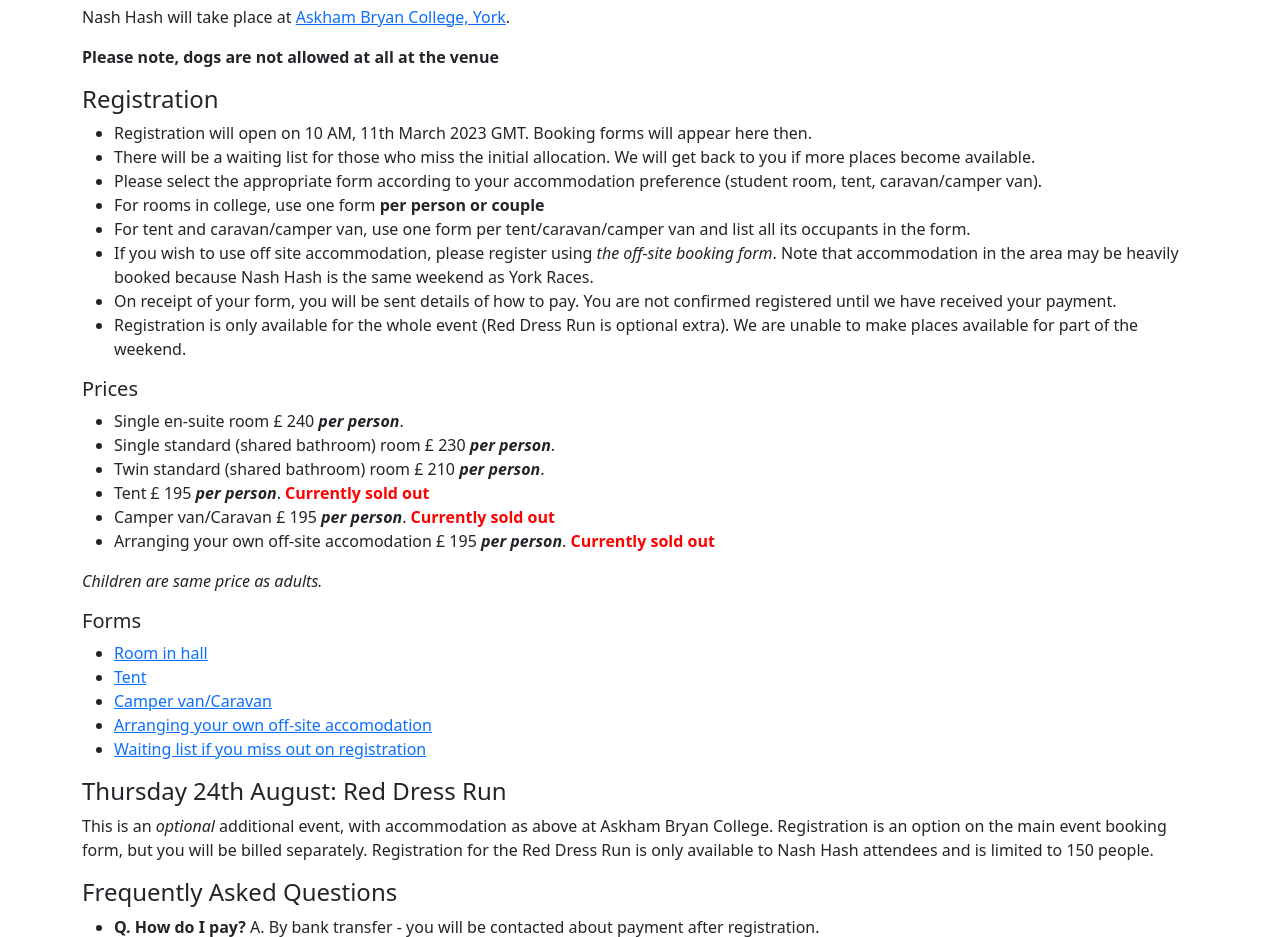
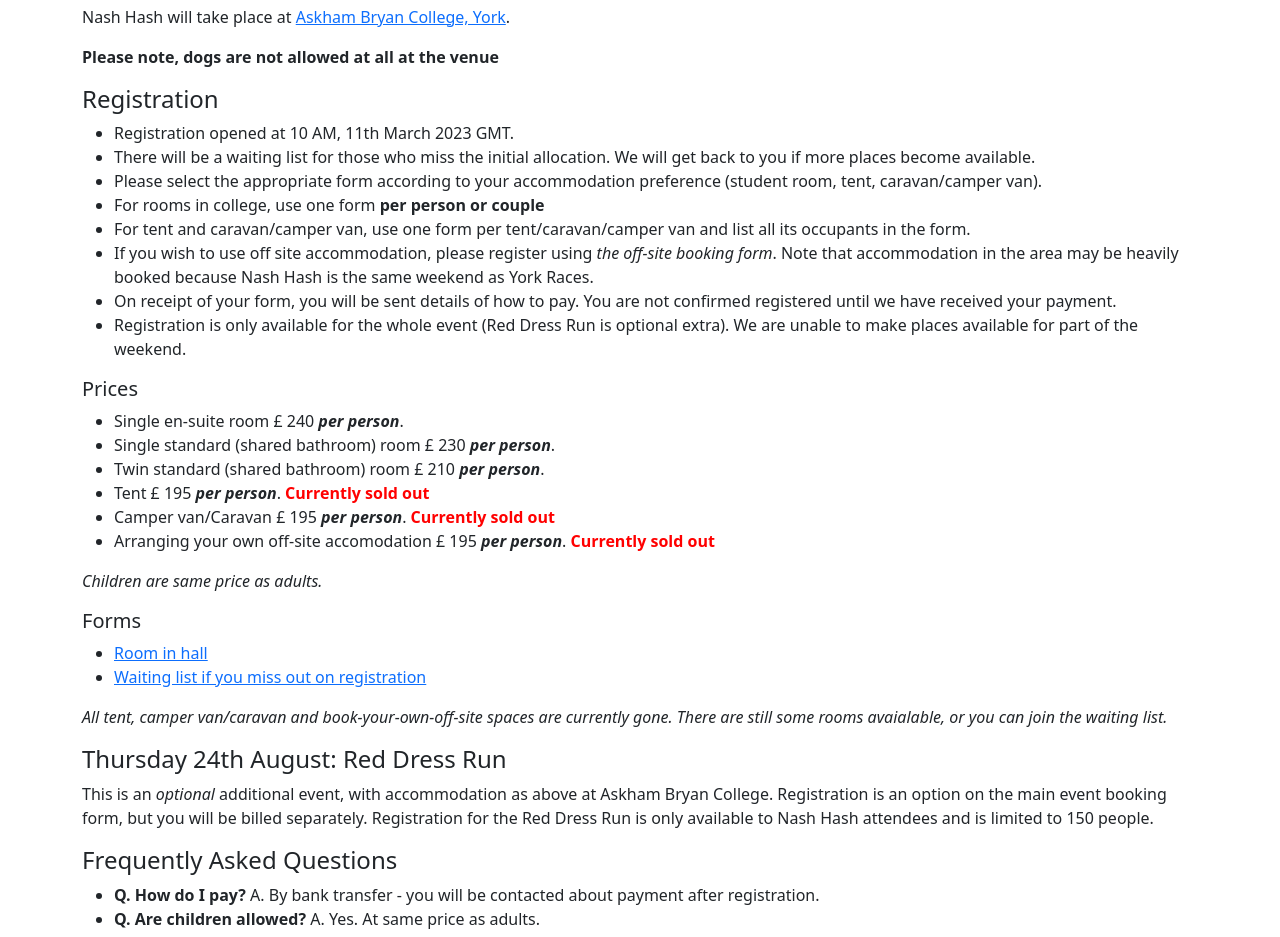
Before and after one commit to rapunzelnashhash/UK-Nash-Hash-2023, a website: page src/index.html in a window 1280 px wide. Shown: the part 653-1590 px from the top of the page. Drawn offline with nearby package versions, Linux system fonts and the light colour scheme.

Commit message:
Hide the full forms.

```diff
--- a/src/index.html
+++ b/src/index.html
@@ -71,7 +71,7 @@
 <h4>Registration</h4>
 <div>
 <ul>
-<li>Registration will open on 10 AM, 11th March 2023 GMT. Booking forms will appear here then.</li>
+<li>Registration opened at 10 AM, 11th March 2023 GMT.</li>
 <li>There will be a waiting list for those who miss the initial allocation. We will get back to you if more places become available.</li>
 <li>Please select the appropriate form according to your accommodation preference (student room, tent, caravan/camper van).</li>
 <li>For rooms in college, use one form <b>per person or couple</b></li>
@@ -95,11 +95,16 @@
 <h5>Forms</h5>
 <ul>
 <li><a href="https://docs.google.com/forms/d/e/1FAIpQLSdnZGDO_9GhcFHvi-d4mp1IwjOP6sjAWclEecSrUxzvkj3KNQ/viewform?usp=sf_link">Room in hall</a>
+<!--
 <li><a href="https://docs.google.com/forms/d/e/1FAIpQLSd2RoqbGYZfQcVT7xcWHOZHEVb4k4x297_KDPdro73prdyfwA/viewform?usp=sf_link">Tent</a>
 <li><a href="https://docs.google.com/forms/d/e/1FAIpQLSfQGj9JdiYZ0qifv1CKufyeb4dEjCMmt7i1MQ6PscK8kQwryQ/viewform?usp=sf_link">Camper van/Caravan</a>
 <li><a href="https://docs.google.com/forms/d/e/1FAIpQLSd9l9CwEbCPVJOxJ3QFSAwyF1fxJfpi-fjMJWZxmpd8OAZGeg/viewform?usp=sf_link">Arranging your own off-site accomodation</a>
+-->
 <li><a href="https://docs.google.com/forms/d/e/1FAIpQLSeCYpyuSvmtXdLtfsPKb2amJKusHUbKZSjoOwpBEuMAppbJDg/viewform?usp=sf_link">Waiting list if you miss out on registration</a>
 </ul>
+<p>
+<em>All tent, camper van/caravan and book-your-own-off-site spaces are currently gone. There are still some rooms avaialable, or you can join the waiting list.</em>
+</p>
 
 
 <h4>Thursday 24th August: Red Dress Run</h4>
```
